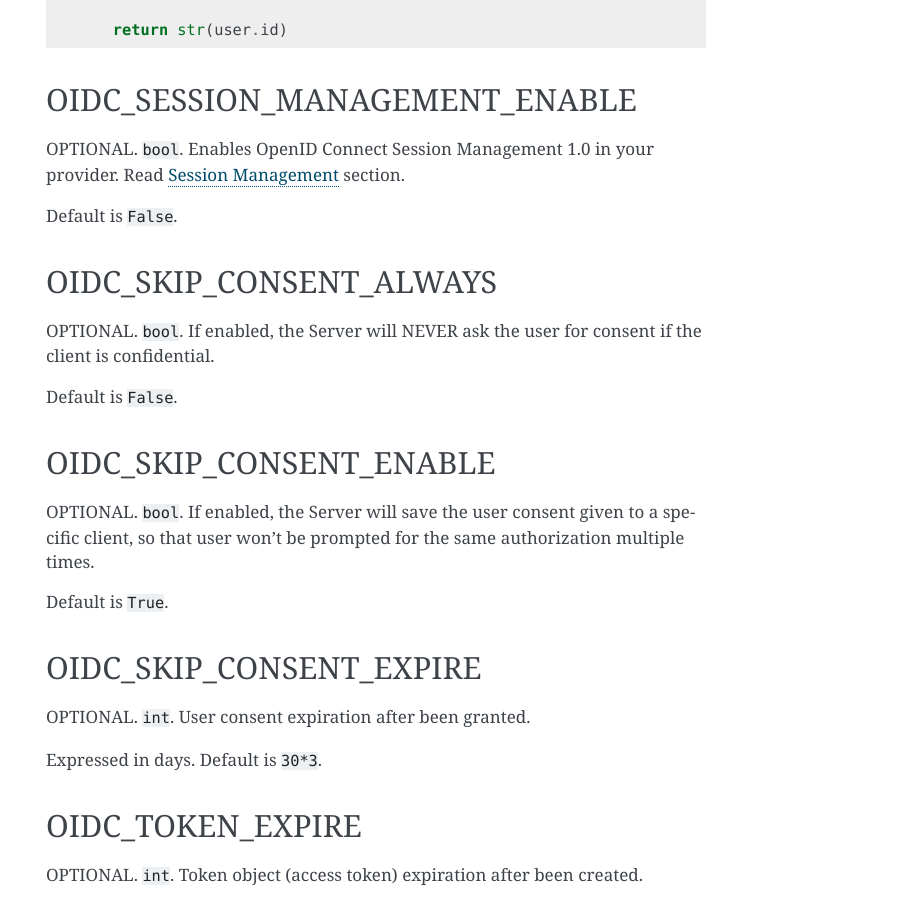
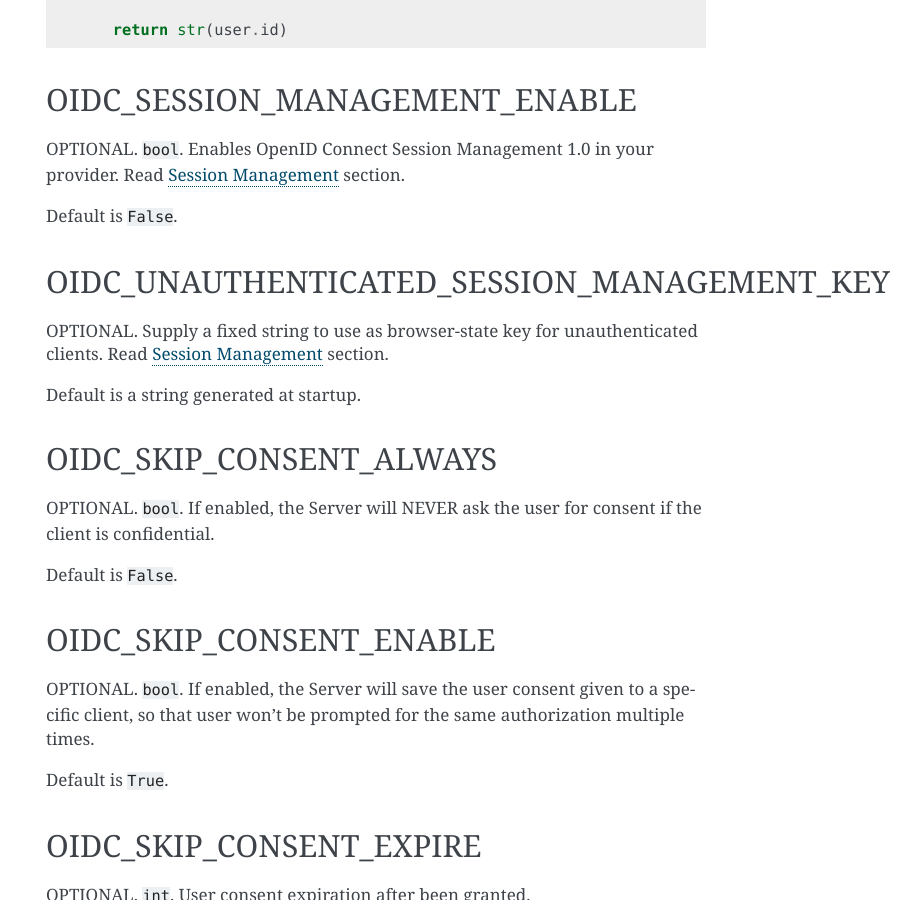
Before and after one commit to juanifioren/django-oidc-provider, a Sphinx documentation site: the page built from docs/sections/settings.rst, in a window 1280 px wide and 900 px high, scrolled down 2673 px. Shown: the whole window, without its empty margins (374-1280 px from the left). Built offline with Sphinx 7.4.7, drawn with Linux system fonts in a browser that asks for light colours; some of the changed text lies outside the part shown.

Commit message:
Add docs on new setting
OIDC_UNAUTHENTICATED_SESSION_MANAGEMENT_KEY

```diff
--- a/docs/sections/sessionmanagement.rst
+++ b/docs/sections/sessionmanagement.rst
@@ -17,6 +17,10 @@
     ]
 
     OIDC_SESSION_MANAGEMENT_ENABLE = True
+
+
+If you're in a multi-server setup, you might also want to add ``OIDC_UNAUTHENTICATED_SESSION_MANAGEMENT_KEY`` to your settings and set it to some random but fixed string. While authenticated clients have a session that can be used to calculate the browser state, there is no such thing for unauthenticated clients. Hence this value. By default a value is generated randomly on startup, so this will be different on each server. To get a consistent value across all servers you should set this yourself.
+
 
 Example RP iframe
 =================
--- a/docs/sections/settings.rst
+++ b/docs/sections/settings.rst
@@ -110,6 +110,13 @@
 
 Default is ``False``.
 
+OIDC_UNAUTHENTICATED_SESSION_MANAGEMENT_KEY
+===========================================
+
+OPTIONAL. Supply a fixed string to use as browser-state key for unauthenticated clients. Read :ref:`sessionmanagement` section.
+
+Default is a string generated at startup.
+
 OIDC_SKIP_CONSENT_ALWAYS
 ========================
 
```
